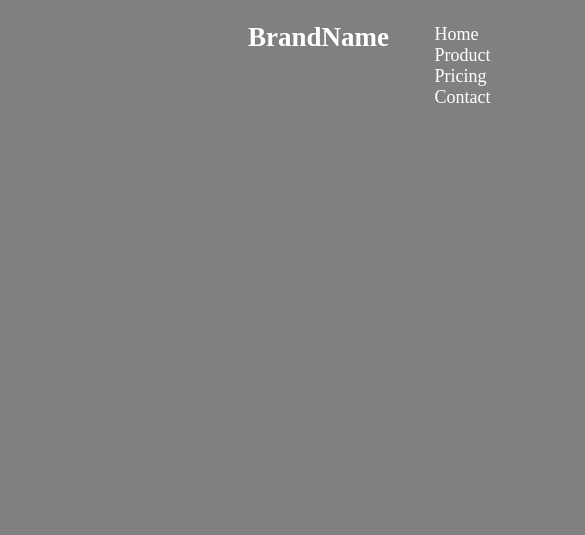
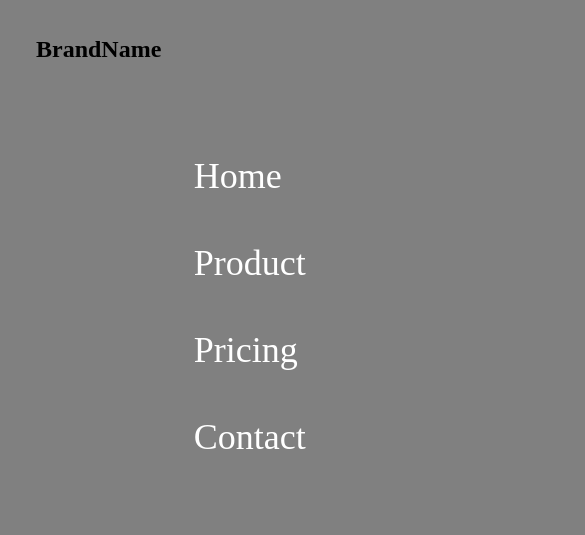
Before and after one commit to NinaWendy/Independent_Project2, a plain HTML site: page index.html in a window 390 px wide. Shown: the top 535 px of the page, 585 px wide, since content can reach past the window. Drawn offline with Linux system fonts and the light colour scheme.

Commit message:
This commit adds media queries for the mobile screen size to display navbar vertically

```diff
--- a/index.html
+++ b/index.html
@@ -10,7 +10,7 @@
 </head>
 
 <body>
-    <div class="nav-hero">
+
     <nav class="navbar">
         <h5>BrandName</h5>
         <ul class="nav-list">
@@ -22,7 +22,8 @@
         <h6>Login</h6>
         <a class="mbr" href="#">Become a member -></a>
     </nav>
-    </div>
+
+
 </body>
 
 </html>
--- a/style.css
+++ b/style.css
@@ -1,11 +1,11 @@
 * {
     font-family: Montserrat;
 }
-
-body {
-    background-color: gray;
+.container{
+    position: absolute;
+    margin: 20px;
+    width: auto;
 }
-
 nav {
     display: flex;
     justify-content: space-between;
@@ -34,7 +34,7 @@ a {
     text-decoration: none;
     font-size: 18px;
     margin-top: 0.2em;
-    margin-left: 0;
+    margin-left: 0.2em;
 }
 
 h6 {
@@ -49,3 +49,35 @@ h6 {
     margin-bottom: 2.5em;
     border-radius: 0.5em;
 }
+body{
+    background-color: gray;
+}
+@media screen and (max-width: 600px){
+    nav{
+        display: block;
+        margin: 0;
+        padding: 4em;
+    }
+    h5{
+        font-size:1.5em;
+        float: left;
+        margin:-1.5em;
+        color: black;
+    }
+    .nav-list{
+        padding: 3em;
+        margin-top: 1em;
+        line-height: 5em;
+    }
+    a{
+        font-size: 2em;
+        padding: 1.7em;
+
+    }
+    h6{
+        display:none;
+    }
+    .mbr{
+        display: none;
+    }
+}
```
Lines whose indentation alone changed are shown as unchanged.
